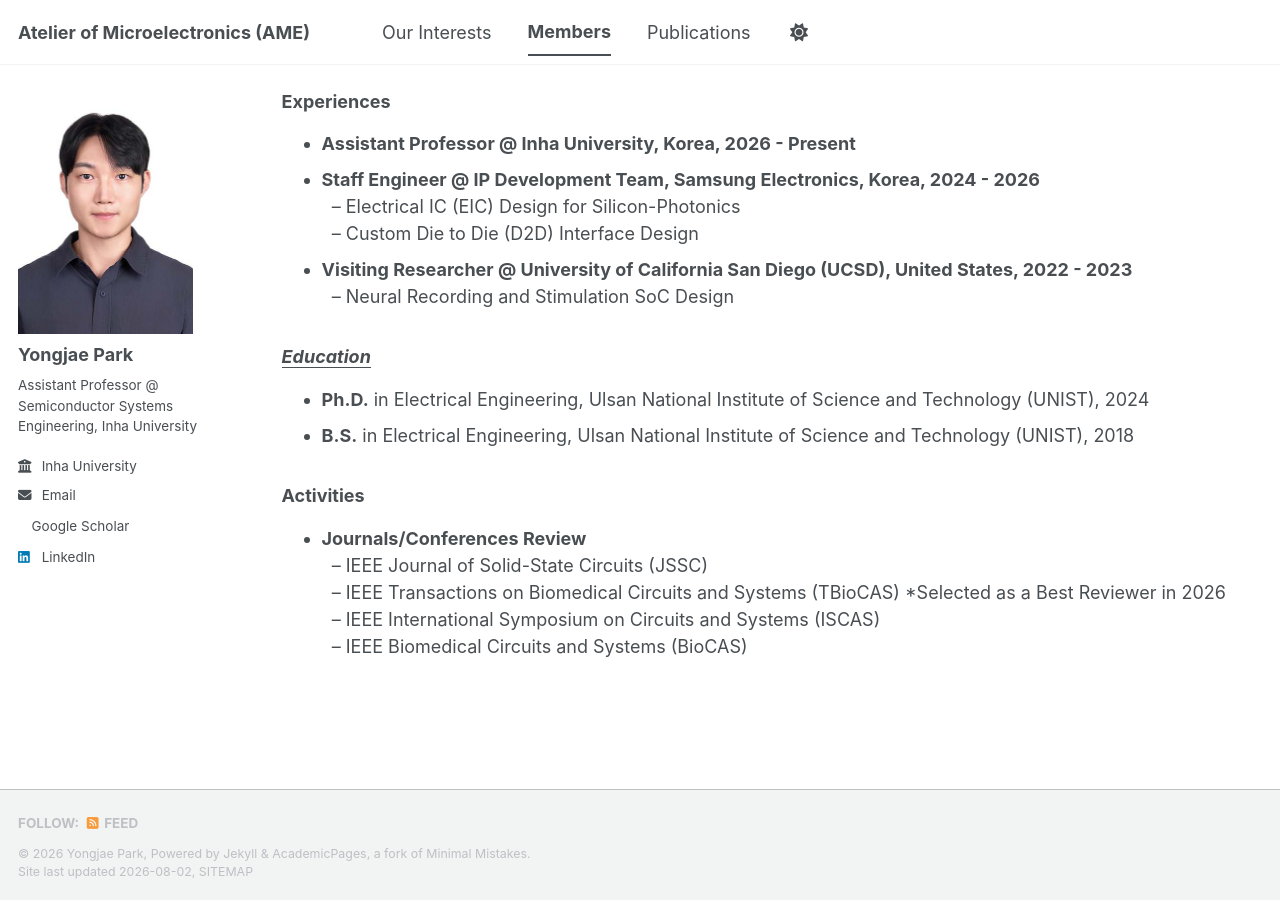
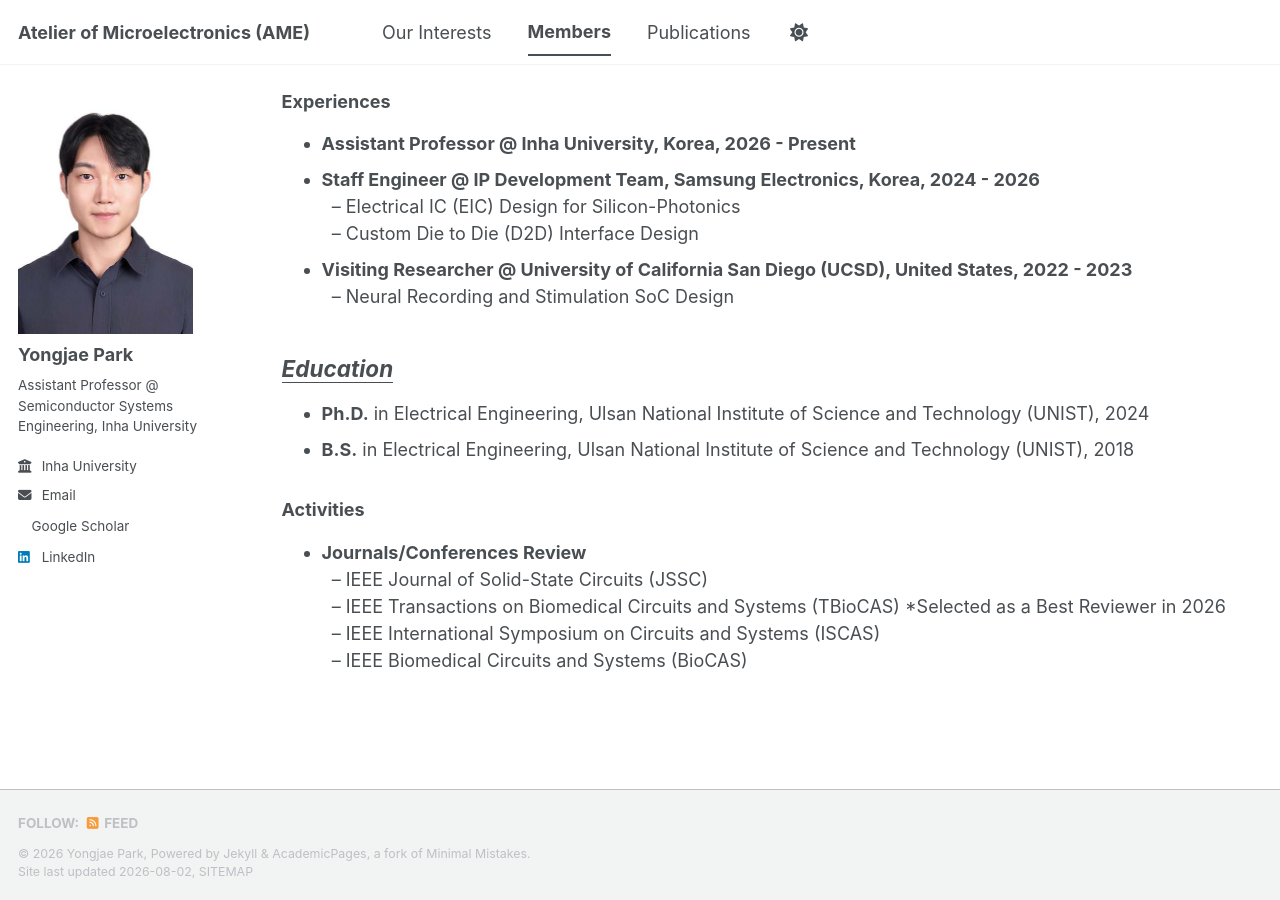
Before and after one commit to yong27park/AME.github.io, a Jekyll site: the page built from _pages/members.md, in a window 1280 px wide and 900 px high, scrolled down 565 px. Built offline with Jekyll 4.4.1, drawn with Linux system fonts in a browser that asks for light colours; a style sheet for code colours, icons or effects is not loaded.

```diff
--- a/_pages/members.md
+++ b/_pages/members.md
@@ -83,7 +83,7 @@ author_profile: true
     </li>
   </ul>
 
-  <h3><i><u>Education</u></i></h3>
+  <h2><i><u>Education</u></i></h2>
   <ul>
     <li><strong>Ph.D.</strong> in Electrical Engineering, Ulsan National Institute of Science and Technology (UNIST), 2024</li>
     <li><strong>B.S.</strong> in Electrical Engineering, Ulsan National Institute of Science and Technology (UNIST), 2018</li>
```
